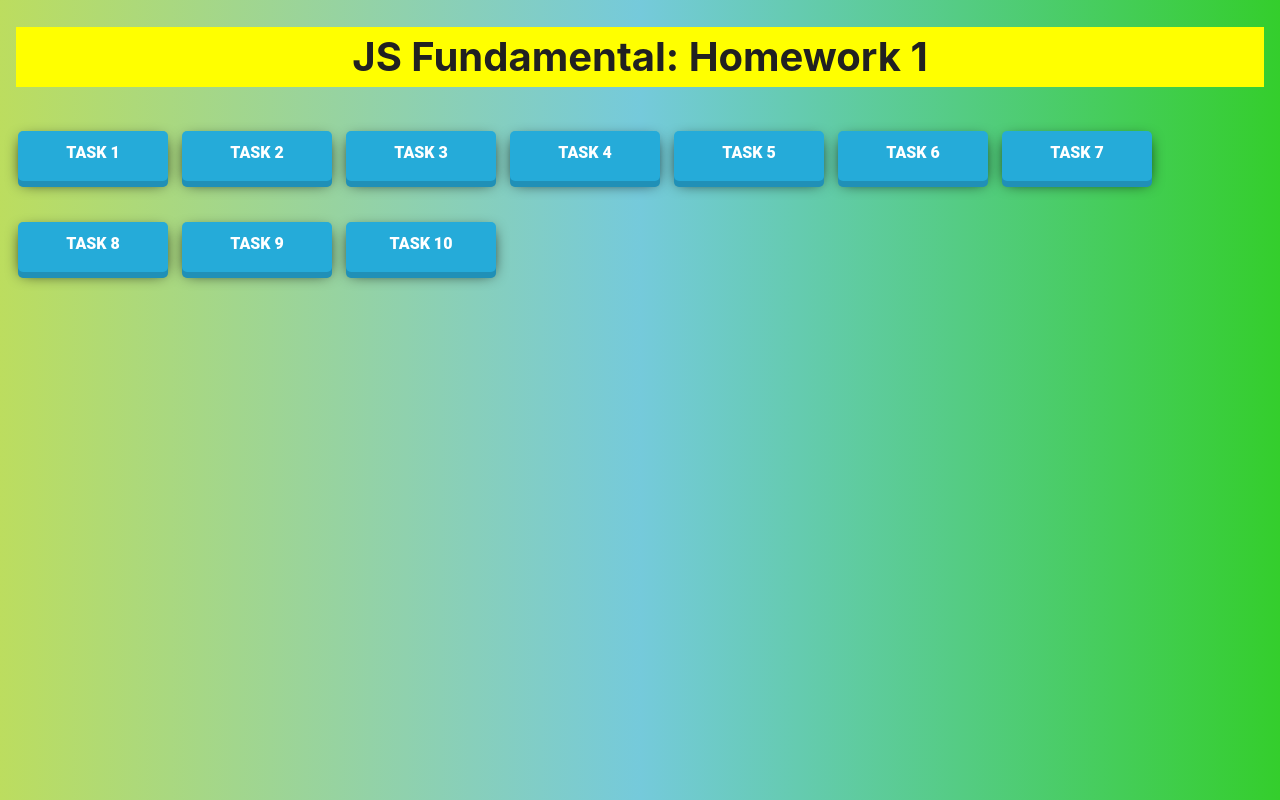
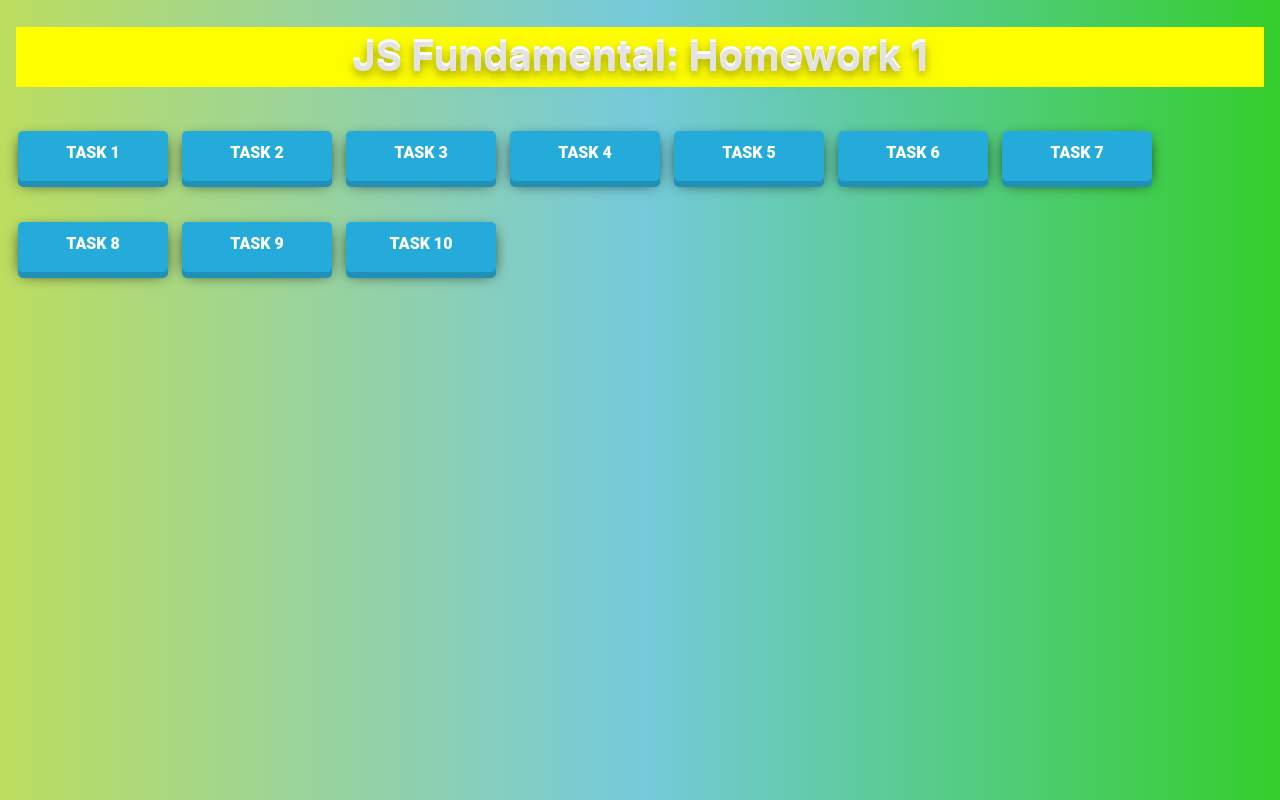
Before and after one commit to Qweeqer/js-fundamental-homework, a plain HTML site: page index.html in a window 1280 px wide. Drawn offline with Linux system fonts and the light colour scheme.

Commit message:
Update index.html

```diff
--- a/index.html
+++ b/index.html
@@ -12,6 +12,13 @@
       }
 .title{
       background-color: yellow;
+      color: #e3e3e3;
+  font-size:40px;
+      text-shadow: 0 -3px 0px #fff, 0px 4px 8px rgba(0,0,0,0.35), 0px 3px 30px rgba(0,0,0,0.15);
+}
+.title:hover{
+  color: #614343;
+  text-shadow: 0 -3px 0px #15421b, 0px 4px 8px rgb(0 0 0 / 72%), 0px 3px 30px rgb(0 0 0 / 69%);
 }
 ul {
 display: flex;
```
